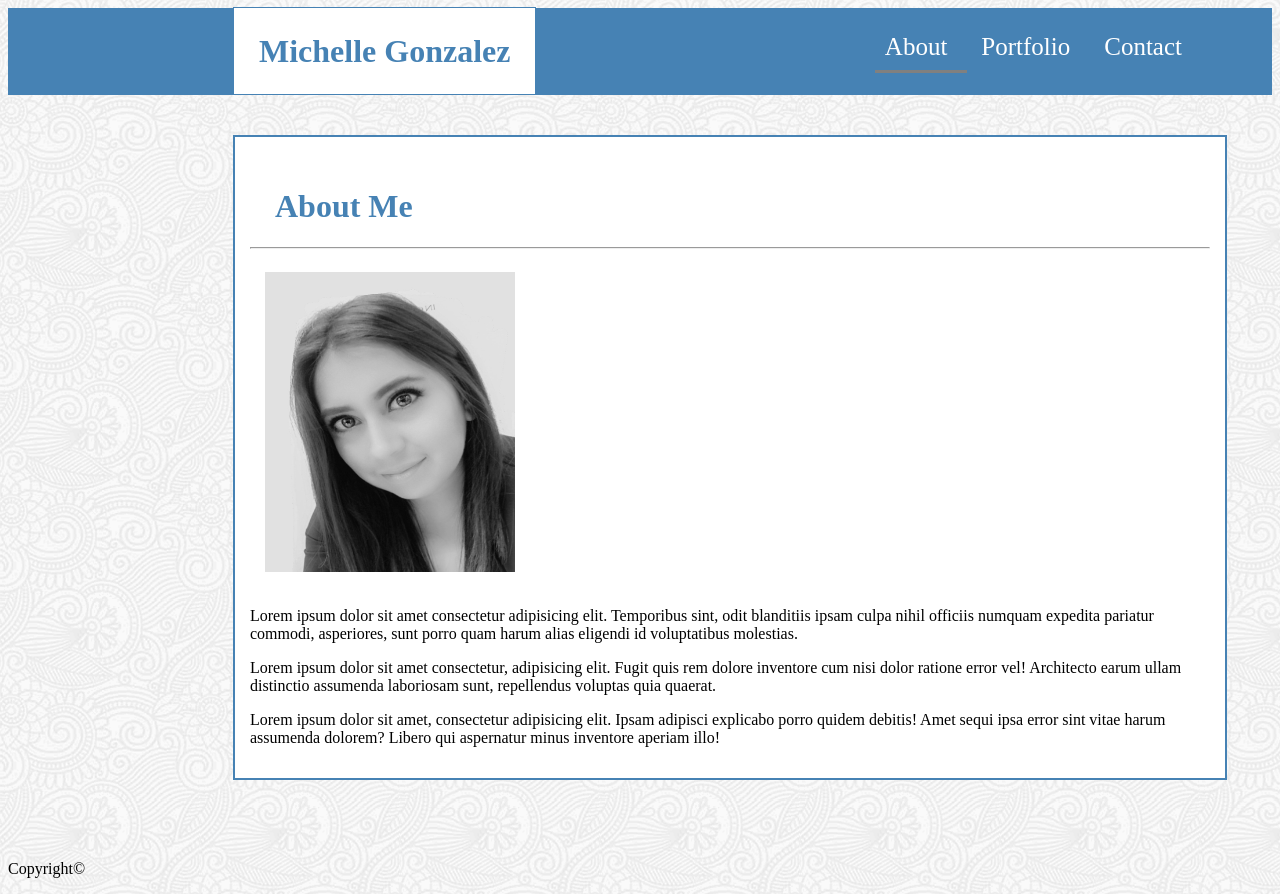
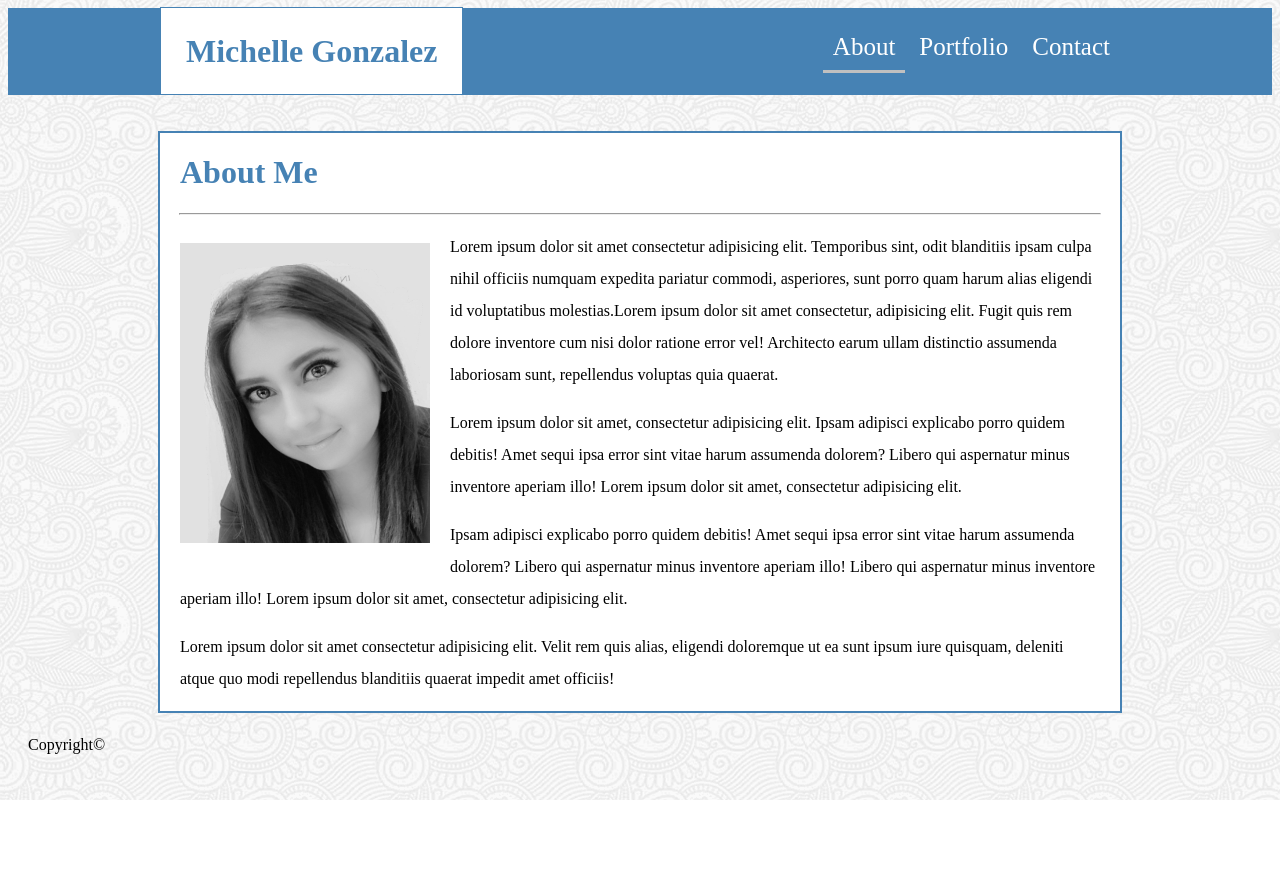
Before and after one commit to Michellegpedroza/Basic-Portfolio, a plain HTML site: page index.html in a window 1280 px wide. After the commit the page ends 800 px from the top, so only its background shows below. Drawn offline with Linux system fonts and the light colour scheme.

Commit message:
styling to the html container where content is placed

```diff
--- a/assets/css/style.css
+++ b/assets/css/style.css
@@ -3,67 +3,75 @@ header{
     background-color: #4682b4;
     color: #ffffff;
     padding: 25px;
+    margin: 0;
 }
 
-.navDiv{
+#navDiv{
     width: 960px;
+    margin: auto;
 }
 
 #name{
     display: inline;
     background-color: #ffffff;
     padding: 25px;
-    margin-left: 200px;
     color:#4682b4;
     border: 1px solid #4682b4;
 }
 
 .navLinks{
     float:right;
-    margin-right: 45px;
 }
 
 .navLinks a:hover{
-    border-bottom: 3px solid #808080;
+    border-bottom: 3px solid #c0c0c0;
 }
 
 .navLinks a.active{
-    border-bottom: 3px solid #808080;
+    border-bottom: 3px solid #c0c0c0;
 }
 
 a{
     color: #ffffff;
     padding:10px;
-    padding-right: 20px;
     font-size: 25px;
     text-decoration: none;
 }
 
-/* about me box */
+
 body{
     background-image: url("../images/full-bloom.png");
 }
 
-#profilePic{
-    width: 250px;
-    height: 300px;
-    padding: 15px;
+
+/* about me container */
+.h1{
+    color: #4682b4;
+    padding-left: 20px;
+ }
+
+hr{
+    width: 920px;
 }
 
-.aboutBox{
+.container{
+    margin-top: 15px;
     width: 960px;
-    margin-top: 40px;
-    margin-bottom: 80px;
-    margin-left: 225px;
-    margin-right: 80px;
-    padding:15px;
+    height: auto;
+    margin: auto;
     background-color: #ffffff;
     border: 2px solid #4682b4;
 }
 
-.aboutMe{
-   color: #4682b4;
-   padding-top: 15px;
-   padding-left: 25px;
-   padding-right: 25px;
+#profilePic{
+    float: left;
+    width: 250px;
+    height: 300px;
+    padding: 20px;
 }
+
+p{
+    line-height: 200%;
+    padding-right: 20px;
+    padding-left: 20px;
+}
--- a/index.html
+++ b/index.html
@@ -5,44 +5,55 @@
     <meta charset="UTF-8">
     <meta name="viewport" content="width=device-width, initial-scale=1.0">
     <link rel="stylesheet" href="./assets/css/style.css">
+
     <title>About Me</title>
 </head>
 
 <body>
     <header>
         <div id="navDiv">
+
             <h1 id="name">Michelle Gonzalez</h1>
+
             <div class="navLinks">
                 <a class="active" href="./index.html">About</a>
-                <a href="./portfolio.html"> Portfolio</a>
+                <a href="./portfolio.html">Portfolio</a>
                 <a href="./contact.html">Contact</a>
             </div>
+
         </div>
     </header>
 
+    <br><br>
 
-    <div class="aboutBox">
-        <h1 class="aboutMe">About Me</h1>
+    <div class="container">
+        <h1 class="h1">About Me</h1>
+
         <hr>
+
         <img id="profilePic" src="./assets/images/profilePhoto.jpg" alt="profile photo">
-        <p>Lorem ipsum dolor sit amet consectetur adipisicing elit. Temporibus sint, odit blanditiis ipsam culpa
+
+        <p> Lorem ipsum dolor sit amet consectetur adipisicing elit. Temporibus sint, odit blanditiis ipsam culpa
             nihil officiis numquam expedita pariatur commodi, asperiores, sunt porro quam harum alias eligendi id
-            voluptatibus molestias.</p>
-        <p>Lorem ipsum dolor sit amet consectetur, adipisicing elit. Fugit quis rem dolore inventore cum nisi dolor
+            voluptatibus molestias.Lorem ipsum dolor sit amet consectetur, adipisicing elit. Fugit quis rem dolore inventore cum nisi dolor
             ratione error vel! Architecto earum ullam distinctio assumenda laboriosam sunt, repellendus voluptas
             quia quaerat.</p>
         <p>Lorem ipsum dolor sit amet, consectetur adipisicing elit. Ipsam adipisci explicabo porro quidem debitis!
             Amet sequi ipsa error sint vitae harum assumenda dolorem? Libero qui aspernatur minus inventore aperiam
-            illo!</p>
+            illo! Lorem ipsum dolor sit amet, consectetur adipisicing elit. </p>
+        <p> Ipsam adipisci explicabo porro quidem debitis!
+            Amet sequi ipsa error sint vitae harum assumenda dolorem? Libero qui aspernatur minus inventore aperiam
+            illo! Libero qui aspernatur minus inventore aperiam illo! Lorem ipsum dolor sit amet, consectetur adipisicing elit.</p>
+        <p>Lorem ipsum dolor sit amet consectetur adipisicing elit. Velit rem quis alias, eligendi doloremque ut ea sunt
+            ipsum iure quisquam, deleniti atque quo modi repellendus blanditiis quaerat impedit amet officiis!</p>
     </div>
-
 
     <div>
 
     </div>
 
     <footer>
-        <p> Copyright&copy;</p>
+        <p id="copyright"> Copyright&copy;</p>
     </footer>
 </body>
 
```
Also changed, not shown: contact.html (+8 -5 lines), portfolio.html (+6 -3 lines).
